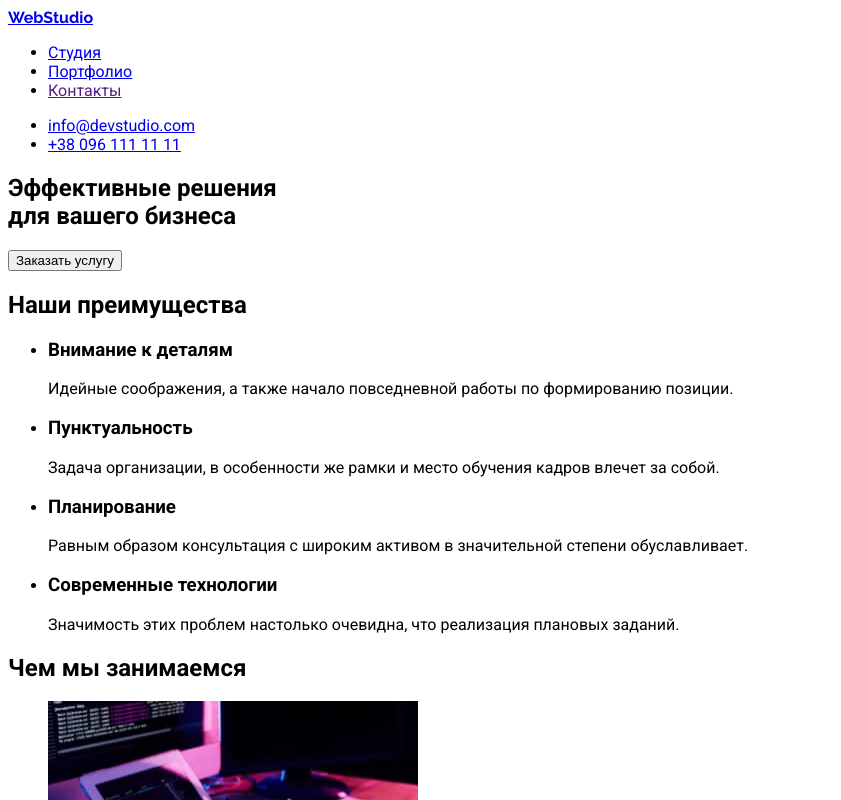
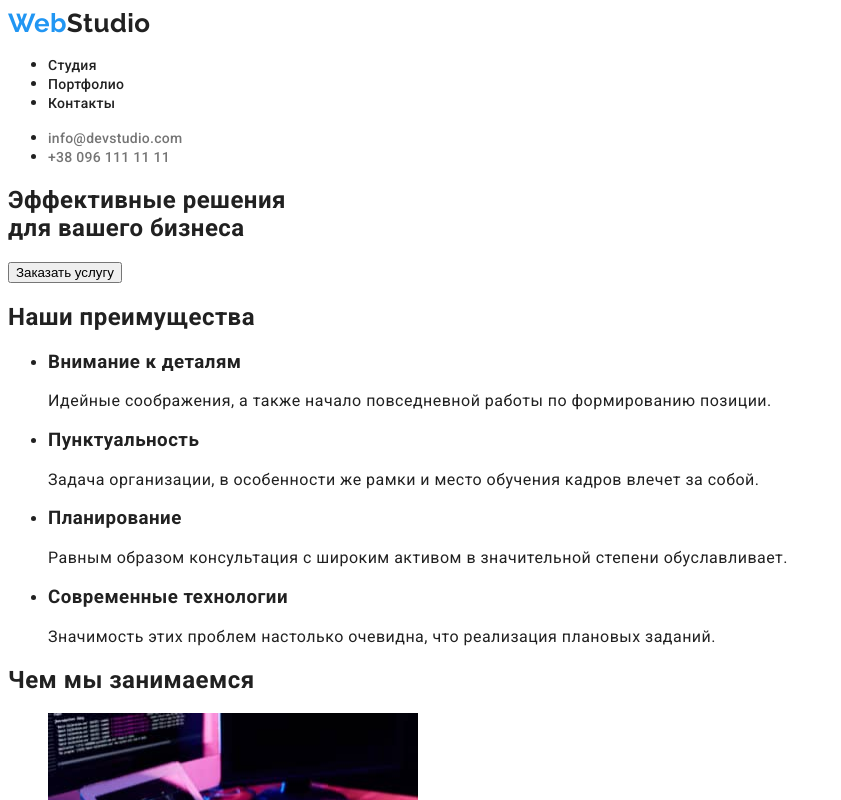
Before and after one commit to MaksymFrankov/goit-markup-hw-02, a plain HTML site: page index.html in a window 1280 px wide. Shown: the top 800 px of the page, without its empty margins (0-841 px from the left). Drawn offline with Linux system fonts and the light colour scheme.

Commit message:
Header hover+ focus
Header hover+ focus

```diff
--- a/css/styles.css
+++ b/css/styles.css
@@ -1,6 +1,41 @@
 body {
   font-family: 'Roboto', sans-serif;
+  color: #212121;
+  letter-spacing: 0.03em;
 }
+
 .logo {
   font-family: 'Raleway', sans-serif;
+  font-weight: 700;
+  font-size: 26px;
+  line-height: 1.19;
+  text-decoration: none;
+  color: #212121;
 }
+.particle-web {
+  color: #2196f3;
+}
+.nav-list {
+  font-weight: 500;
+  font-size: 14px;
+  line-height: 1.14;
+  letter-spacing: 0.02em;
+  text-decoration: none;
+  color: #212121;
+}
+.nav-list:hover,
+.nav-list:focus {
+  color: #2196f3;
+}
+.contact-list {
+  font-weight: 500;
+  font-size: 14px;
+  line-height: 1.14;
+  letter-spacing: 0.02em;
+  text-decoration: none;
+  color: #757575;
+}
+.contact-list:hover,
+.contact-list:focus {
+  color: #2196f3;
+}
--- a/index.html
+++ b/index.html
@@ -13,19 +13,19 @@
     <!-- Header -->
     <header class="page-header">
         <!-- Navigation -->
-        <nav>
+        <nav class="site-navigaton">
             <!-- Logo -->
-            <a href="index.html" class="logo">WebStudio</a>
+            <a href="index.html" class="logo"><span class="particle-web">Web</span>Studio</a>
             <ul>
-                <li><a href="index.html">Студия</a></li>
-                <li><a href="portfolio.html">Портфолио</a></li>
-                <li><a href="">Контакты</a></li>
+                <li><a class="nav-list" class="nav-list" href="index.html">Студия</a></li>
+                <li><a class="nav-list" href="portfolio.html">Портфолио</a></li>
+                <li><a class="nav-list" href="">Контакты</a></li>
             </ul>
         </nav>
         <!-- Contacts -->
         <ul>
-            <li><a href="mailto:info@devstudio.com"> info@devstudio.com</a></li>
-            <li><a href="tel:+380961111111">+38 096 111 11 11</a></li>
+            <li><a class="contact-list" href="mailto:info@devstudio.com"> info@devstudio.com</a></li>
+            <li><a class="contact-list" href="tel:+380961111111">+38 096 111 11 11</a></li>
         </ul>
     </header>
     <!-- Main content -->
@@ -104,14 +104,14 @@
     <!-- Footer -->
     <footer>
         <!-- Logo -->
-        <a href="index.html"  class="logo">WebStudio</a>
+        <a href="index.html" class="logo"><span class="particle-web">Web</span>Studio</a>
         <!-- Address -->
         <address>
             <ul>
                 <li><a href="https://goo.gl/maps/fxkEnHUCGzXbZ7778">г. Киев, пр-т Леси Украинки, 26 </a></li>
                 <!-- Contacts -->
-                <li><a href="mailto:info@devstudio.com"> info@devstudio.com</a></li>
-                <li><a href="tel:+380961111111">+38 096 111 11 11</a></li>
+                <li><a class="contact-list" href="mailto:info@devstudio.com"> info@devstudio.com</a></li>
+                <li><a class="contact-list" href="tel:+380961111111">+38 096 111 11 11</a></li>
             </ul>
         </address>
     </footer>
```
Also changed, not shown: portfolio.html (+9 -9 lines).
